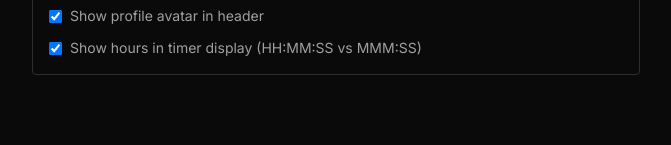
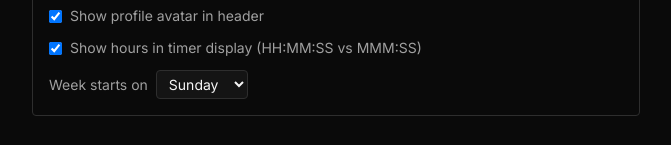
Before and after one commit to PaninGitHub/Pomodoro, a React (Vite) app in the folder client/: page /settings in a window 1280 px wide. Shown: the part 1632-1777 px from the top of the page, without its empty margins (304-975 px from the left). Before the commit the page ends 1739 px from the top, so only its background shows below. Built offline with nearby package versions, Linux system fonts and the light colour scheme; no server answers.

Commit message:
feat(settings): week_start field + Sunday/Monday dropdown in Appearance (F-10 prereq)

```diff
--- a/client/src/settings/groups/AppearanceSettings.tsx
+++ b/client/src/settings/groups/AppearanceSettings.tsx
@@ -63,6 +63,16 @@ export function AppearanceSettings(): JSX.Element {
                onChange={(e) => updateSettings({ show_hours: e.target.checked })} />
         Show hours in timer display (HH:MM:SS vs MMM:SS)
       </label>
+
+      <label className={labelCls}>
+        Week starts on
+        <select value={settings.week_start}
+                onChange={(e) => updateSettings({ week_start: e.target.value as 'sunday' | 'monday' })}
+                className={selectCls}>
+          <option value="sunday">Sunday</option>
+          <option value="monday">Monday</option>
+        </select>
+      </label>
     </section>
   );
 }
--- a/client/src/settings/settingsTypes.ts
+++ b/client/src/settings/settingsTypes.ts
@@ -27,11 +27,12 @@ export interface Settings {
   show_avatar: boolean;
   freestyle_target_minutes: number;
   show_hours: boolean;
+  week_start: 'sunday' | 'monday';
 }
 
 export type PartialSettings = Partial<Settings>;
 
-// Defaults must match migrations 007 + 010 + 011 + 012 + 013 exactly.
+// Defaults must match migrations 007 + 010 + 011 + 012 + 013 + 014 exactly.
 export const DEFAULT_SETTINGS: Settings = {
   work_duration: 25,
   short_break_duration: 5,
@@ -59,4 +60,5 @@ export const DEFAULT_SETTINGS: Settings = {
   show_avatar: true,
   freestyle_target_minutes: 25,
   show_hours: true,
+  week_start: 'sunday',
 };
```
